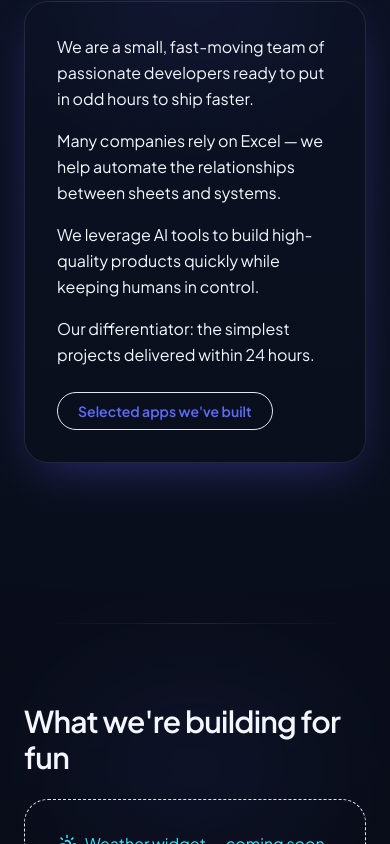
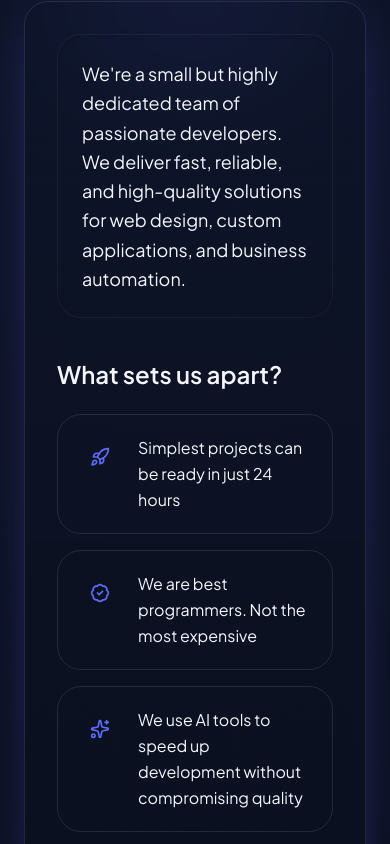
Before and after one commit to WGenSolutions/WGenSite, a React (Vite) app: page / in a window 390 px wide. Shown: the part 4020-4864 px from the top of the page. Built offline with nearby package versions, Linux system fonts and the light colour scheme.

Commit message:
About us section conversion

```diff
--- a/src/locales/en/home.json
+++ b/src/locales/en/home.json
@@ -51,19 +51,16 @@
     "focus": "Recently we have doubled down on office and production automations built with our proprietary Automation Center platform."
   },
   "about": {
-    "title": "About us",
-    "paragraphs": [
-      "We are a small, fast-moving team of passionate developers ready to put in odd hours to ship faster.",
-      "Many companies rely on Excel — we help automate the relationships between sheets and systems.",
-      "We leverage AI tools to build high-quality products quickly while keeping humans in control.",
-      "Our differentiator: the simplest projects delivered within 24 hours."
-    ],
-    "cta": "Selected apps we've built",
-    "apps": [
-      "Production status cockpit with shop-floor tablets",
-      "Global spare parts ordering portal integrated with ERP",
-      "HR 360° feedback workflow with Slack and Teams bots",
-      "AI-assisted quality inspection logging app"
+    "title": "About Us",
+    "intro": "We're a small but highly dedicated team of passionate developers. We deliver fast, reliable, and high-quality solutions for web design, custom applications, and business automation.",
+    "highlightTitle": "What sets us apart?",
+    "highlights": [
+      { "id": "speed", "text": "Simplest projects can be ready in just 24 hours" },
+      { "id": "value", "text": "We are best programmers. Not the most expensive" },
+      { "id": "ai", "text": "We use AI tools to speed up development without compromising quality" },
+      { "id": "commitment", "text": "We're always ready to skip the latest episode of our favorite show — just to make sure your product is ready ASAP" },
+      { "id": "automation", "text": "We help companies move beyond Excel sheets and into smarter, scalable solutions" },
+      { "id": "widget", "text": "Need widget for your company data? We will design one for you" }
     ]
   },
   "hobby": {
--- a/src/locales/pl/home.json
+++ b/src/locales/pl/home.json
@@ -52,18 +52,15 @@
   },
   "about": {
     "title": "O nas",
-    "paragraphs": [
-      "Jesteśmy małym, zwinnym zespołem pasjonatów developmentu, gotowym pracować niestandardowo, by dostarczyć szybciej.",
-      "Wiele firm żyje w Excelu — automatyzujemy powiązania między arkuszami i systemami.",
-      "Wykorzystujemy narzędzia AI, by dostarczać szybciej, zachowując wysoką jakość.",
-      "Nasza przewaga: najprostsze projekty dowozimy w 24 godziny."
-    ],
-    "cta": "Wybrane aplikacje, które stworzyliśmy",
-    "apps": [
-      "Kokpit statusów produkcji na tabletach dla hali",
-      "Globalny portal zamówień części zamiennych zintegrowany z ERP",
-      "Proces ocen 360° z botami Slack i Teams",
-      "Aplikacja do logowania kontroli jakości wspierana przez AI"
+    "intro": "Jesteśmy małym, ale niezwykle oddanym zespołem pasjonatów developmentu. Dostarczamy szybkie, niezawodne i wysokiej jakości rozwiązania z zakresu projektowania stron, aplikacji dedykowanych oraz automatyzacji biznesu.",
+    "highlightTitle": "Co nas wyróżnia?",
+    "highlights": [
+      { "id": "speed", "text": "Najprostsze projekty mogą być gotowe w zaledwie 24 godziny" },
+      { "id": "value", "text": "Jesteśmy świetnymi programistami. Nie najdroższymi" },
+      { "id": "ai", "text": "Wykorzystujemy narzędzia AI, by przyspieszyć development bez kompromisów jakości" },
+      { "id": "commitment", "text": "Jesteśmy gotowi odpuścić nowy odcinek ulubionego serialu, by Twoje rozwiązanie było gotowe jak najszybciej" },
+      { "id": "automation", "text": "Pomagamy firmom wyjść poza arkusze Excela i przejść do sprytniejszych, skalowalnych rozwiązań" },
+      { "id": "widget", "text": "Potrzebujesz widgetu do danych firmy? Zaprojektujemy go dla Ciebie" }
     ]
   },
   "hobby": {
--- a/src/sections/About.tsx
+++ b/src/sections/About.tsx
@@ -1,97 +1,102 @@
-import { useEffect, useRef, useState } from 'react'
-import { AnimatePresence, motion, useReducedMotion } from 'framer-motion'
+import { motion, useReducedMotion } from 'framer-motion'
 import { useTranslation } from 'react-i18next'
 import Section from '../components/Section'
-import { X } from 'lucide-react'
+import { BadgeCheck, Puzzle, Rocket, Sparkles, Star, Cog } from 'lucide-react'
+import type { LucideIcon } from 'lucide-react'
 
 export const About = () => {
-  const { t } = useTranslation(['home', 'common'])
-  const [isOpen, setIsOpen] = useState(false)
+  const { t } = useTranslation('home')
   const prefersReducedMotion = useReducedMotion()
-  const closeButtonRef = useRef<HTMLButtonElement | null>(null)
 
-  const paragraphs = t('about.paragraphs', { returnObjects: true }) as string[]
-  const apps = t('about.apps', { returnObjects: true }) as string[]
+  const intro = t('about.intro')
+  const highlightTitle = t('about.highlightTitle')
+  const highlights = t('about.highlights', { returnObjects: true }) as {
+    id: string
+    text: string
+  }[]
 
-  useEffect(() => {
-    if (!isOpen) return
-    const handleKeyDown = (event: KeyboardEvent) => {
-      if (event.key === 'Escape') {
-        setIsOpen(false)
+  const highlightIcons: Record<string, LucideIcon> = {
+    speed: Rocket,
+    value: BadgeCheck,
+    ai: Sparkles,
+    commitment: Star,
+    automation: Cog,
+    widget: Puzzle
+  }
+
+  const containerVariants = {
+    hidden: prefersReducedMotion ? {} : { opacity: 0, y: 24 },
+    visible: prefersReducedMotion
+      ? { opacity: 1 }
+      : {
+          opacity: 1,
+          y: 0,
+          transition: { duration: 0.5, ease: [0.24, 0.8, 0.25, 1] as const }
         }
   }
-    window.addEventListener('keydown', handleKeyDown)
-    closeButtonRef.current?.focus()
-    return () => window.removeEventListener('keydown', handleKeyDown)
-  }, [isOpen])
+
+  const listVariants = {
+    hidden: {},
+    visible: {
+      transition: { staggerChildren: prefersReducedMotion ? 0 : 0.12 }
+    }
+  }
+
+  const itemVariants = {
+    hidden: prefersReducedMotion ? { opacity: 0 } : { opacity: 0, y: 18 },
+    visible: prefersReducedMotion
+      ? { opacity: 1 }
+      : {
+          opacity: 1,
+          y: 0,
+          transition: { duration: 0.35, ease: [0.24, 0.8, 0.25, 1] as const }
+        }
+  }
 
   return (
     <Section id="about" title={t('about.title')}>
-      <div className="grid gap-6 rounded-3xl border border-white/10 bg-card/80 p-8 shadow-glow">
-        <div className="space-y-4 text-base leading-relaxed text-foreground/90">
-          {paragraphs.map((paragraph) => (
-            <p key={paragraph}>{paragraph}</p>
-          ))}
-        </div>
-        <button
-          type="button"
-          onClick={() => setIsOpen(true)}
-          aria-haspopup="dialog"
-          aria-expanded={isOpen}
-          className="inline-flex w-fit items-center gap-2 rounded-full border border-primary/40 bg-background/70 px-5 py-2 text-sm font-semibold text-primary transition hover:border-primary hover:text-foreground"
+      <motion.div
+        className="grid gap-10 rounded-3xl border border-white/10 bg-card/80 p-8 shadow-glow md:grid-cols-[minmax(0,1fr),minmax(0,1.1fr)]"
+        initial="hidden"
+        whileInView="visible"
+        viewport={{ once: true, amount: 0.3 }}
+        variants={containerVariants}
       >
-          {t('about.cta')}
-        </button>
+        <div className="space-y-6 rounded-3xl border border-white/5 bg-background/70 p-6 shadow-inner">
+          <motion.p
+            className="text-lg leading-relaxed text-foreground/90"
+            variants={containerVariants}
+          >
+            {intro}
+          </motion.p>
         </div>
 
-      <AnimatePresence>
-        {isOpen ? (
         <motion.div
-            className="fixed inset-0 z-50 flex items-center justify-center bg-black/60 px-6"
-            initial={prefersReducedMotion ? undefined : { opacity: 0 }}
-            animate={prefersReducedMotion ? undefined : { opacity: 1 }}
-            exit={prefersReducedMotion ? undefined : { opacity: 0 }}
-            aria-modal="true"
-            role="dialog"
-            aria-labelledby="selected-apps-title"
-            onClick={() => setIsOpen(false)}
+          className="flex flex-col gap-6"
+          variants={containerVariants}
         >
-            <motion.div
-              className="relative w-full max-w-2xl rounded-3xl border border-white/10 bg-background/95 p-8 shadow-xl"
-              initial={prefersReducedMotion ? undefined : { opacity: 0, scale: 0.96 }}
-              animate={prefersReducedMotion ? undefined : { opacity: 1, scale: 1 }}
-              exit={prefersReducedMotion ? undefined : { opacity: 0, scale: 0.96 }}
-              transition={{ duration: 0.25, ease: [0.24, 0.8, 0.25, 1] as const }}
-              onClick={(event) => event.stopPropagation()}
+          <motion.h3 className="text-2xl font-semibold text-foreground" variants={containerVariants}>
+            {highlightTitle}
+          </motion.h3>
+          <motion.ul className="grid gap-4" variants={listVariants}>
+            {highlights.map(({ id, text }) => {
+              const Icon = highlightIcons[id] ?? Sparkles
+              return (
+                <motion.li
+                  key={id}
+                  className="group flex items-start gap-4 rounded-3xl border border-white/10 bg-background/70 p-5 transition hover:border-primary hover:bg-background/90"
+                  variants={itemVariants}
                 >
-              <div className="flex items-start justify-between gap-4">
-                <h3 id="selected-apps-title" className="text-2xl font-semibold text-foreground">
-                  {t('about.cta')}
-                </h3>
-                <button
-                  type="button"
-                  onClick={() => setIsOpen(false)}
-                  aria-label={t('common:actions.close')}
-                  ref={closeButtonRef}
-                  className="rounded-full border border-white/10 p-2 text-muted transition hover:border-primary hover:text-primary"
-                >
-                  <X className="h-4 w-4" aria-hidden="true" />
-                </button>
-              </div>
-              <ul className="mt-6 space-y-3 text-sm text-foreground/90">
-                {apps.map((app) => (
-                  <li
-                    key={app}
-                    className="rounded-2xl border border-white/10 bg-background/70 px-4 py-3"
-                  >
-                    {app}
-                  </li>
-                ))}
-              </ul>
+                  <span className="flex h-11 w-11 shrink-0 items-center justify-center rounded-2xl bg-primary/15 text-primary transition group-hover:bg-primary/25 group-hover:text-foreground">
+                    <Icon className="h-5 w-5" aria-hidden="true" />
+                  </span>
+                  <p className="text-base leading-relaxed text-foreground/90">{text}</p>
+                </motion.li>
+              )
+            })}
+          </motion.ul>
         </motion.div>
       </motion.div>
-        ) : null}
-      </AnimatePresence>
     </Section>
   )
 }
```
Lines whose indentation alone changed are shown as unchanged.
